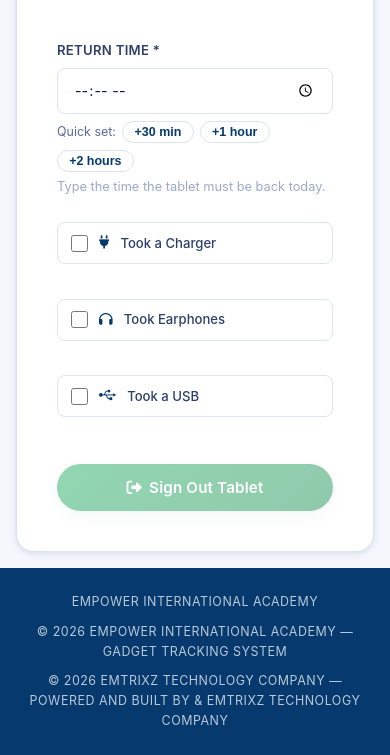
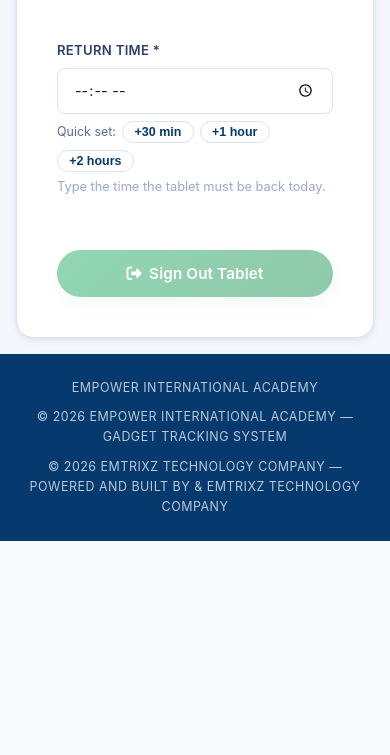
Before and after one commit to empowerinternationalacademy21-jpg/Empower-Staff-Attendence-And-Gadget-Tracking-System, a Flask app: page /tablets/signout in a window 390 px wide; the page is wider, and only the part inside the window is pictured. Shown: the part 1080-1835 px from the top of that part. After the commit the page ends 1621 px from the top of that part, so only its background shows below. Run offline with Flask 3, Linux system fonts and the light colour scheme; the visitor is signed in with stand-in values (Sample User, id 1); data that the repository does not hold is empty.

Commit message:
Remove checkbox options from tablet sign-out form
Removed checkbox options for charger, earphones, and USB from the tablet sign-out form.

```diff
--- a/templates/tablet_signout.html
+++ b/templates/tablet_signout.html
@@ -70,31 +70,6 @@
         <span class="form-note" id="return-hint">Type the time the tablet must be back today.</span>
       </div>
     </div>
-
-    <div class="form-row checkbox-row three">
-      <div class="form-group checkbox-group">
-        <label class="checkbox-label">
-          <input type="checkbox" name="took_charger" {{ 'checked' if 'took_charger' in form else '' }}/>
-          <i class="fas fa-plug"></i> Took a Charger
-        </label>
-      </div>
-      <div class="form-group checkbox-group">
-        <label class="checkbox-label">
-          <input type="checkbox" name="took_earphones" {{ 'checked' if 'took_earphones' in form else '' }}/>
-          <i class="fas fa-headphones"></i> Took Earphones
-        </label>
-      </div>
-      <div class="form-group checkbox-group">
-        <label class="checkbox-label">
-          <input type="checkbox" name="took_usb" {{ 'checked' if 'took_usb' in form else '' }}/>
-          <i class="fab fa-usb"></i> Took a USB
-        </label>
-      </div>
-    </div>
-    <style>
-      .checkbox-row.three { grid-template-columns: repeat(3, 1fr); }
-      @media (max-width: 768px) { .checkbox-row.three { grid-template-columns: 1fr; } }
-    </style>
 
     <div class="form-actions">
       <button type="submit" class="btn btn-primary btn-lg" {% if not tablets %}disabled{% endif %}>
```
